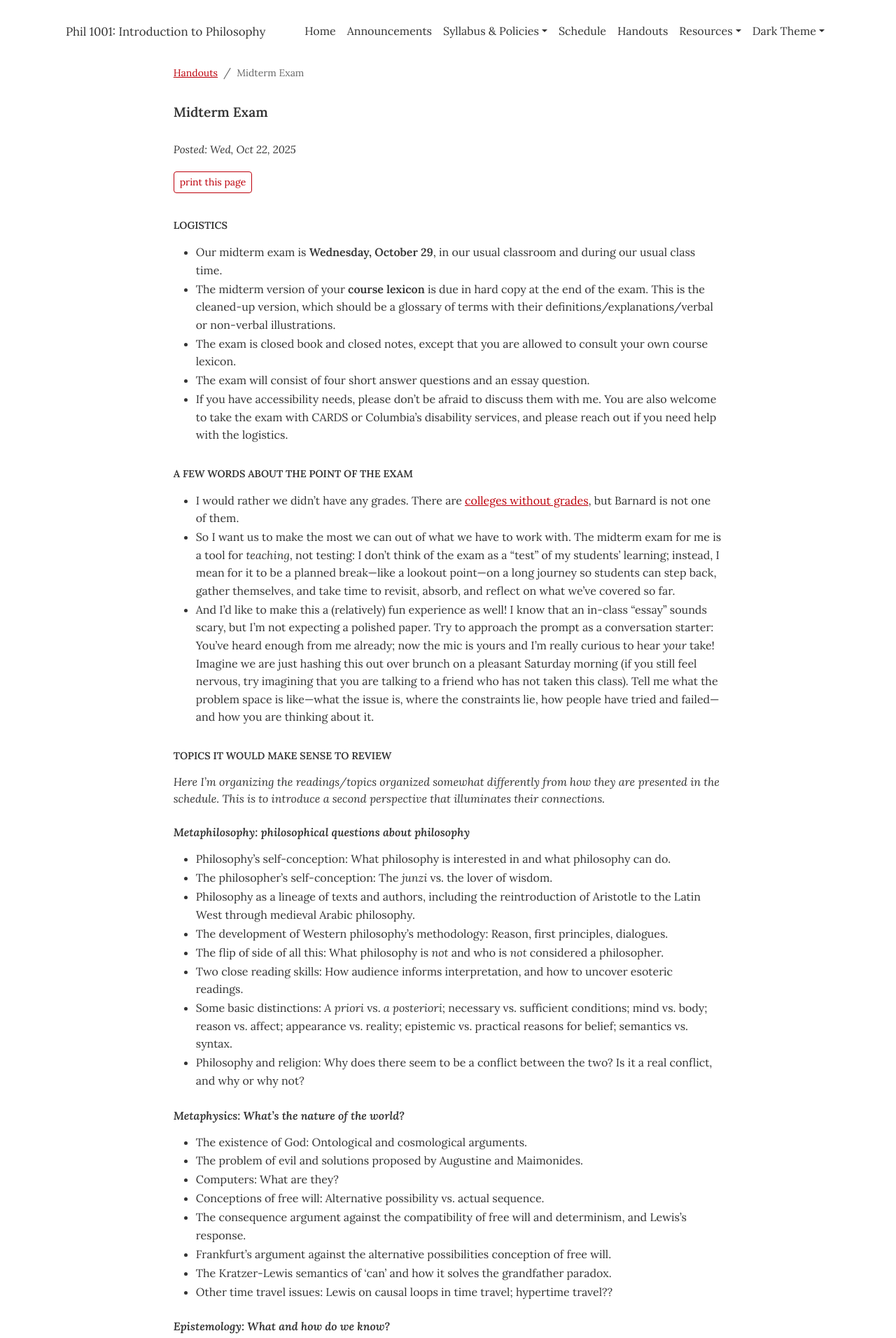
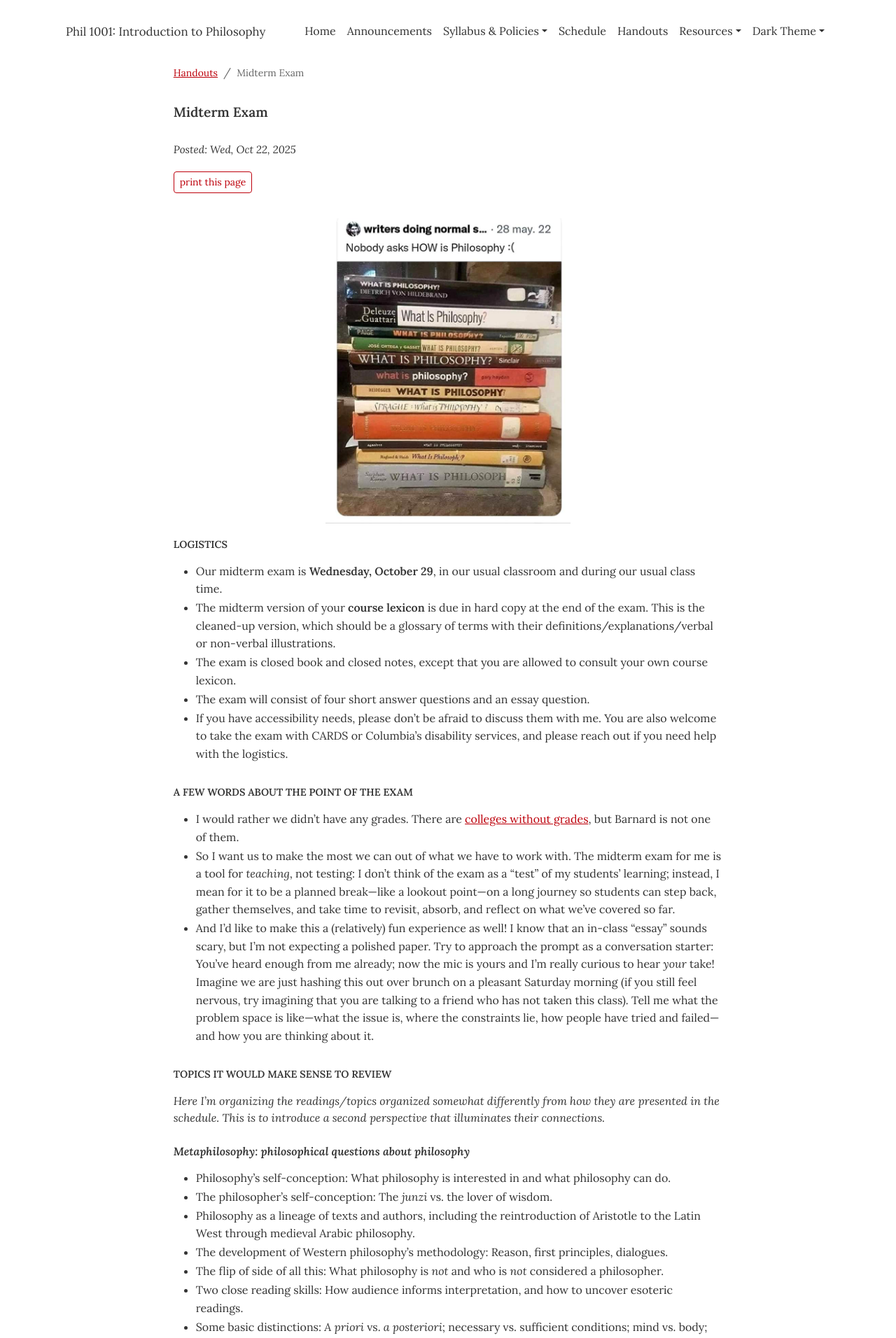
Before and after one commit to dingherself/intro, a Jekyll site: the page built from handouts/_posts/2025-10-22-midterm-exam.md, in a window 1280 px wide. Shown: the top 1912 px of the page at 70% size. Built offline with Jekyll 4.4.1, drawn with Linux system fonts in a browser that asks for light colours.

Commit message:
HOW is Philosophy

```diff
--- a/handouts/_posts/2025-10-22-midterm-exam.md
+++ b/handouts/_posts/2025-10-22-midterm-exam.md
@@ -3,6 +3,10 @@ layout: post
 title: "Midterm Exam"
 module: "Exams & assignments"
 ---
+
+<center>
+<img src="{{ site.baseurl }}/assets/how-is-philosophy.jpg" class="img-fluid mb-5" style="max-width: 350px;" alt="Screenshot of a tweet: “Nobody asks HOW is Philosophy.” The photo below shows a tall stack of books with the title “what is philosophy?”">
+</center>
 
 ## Logistics
 
```
Also changed, not shown: assets/how-is-philosophy.jpg (added).
